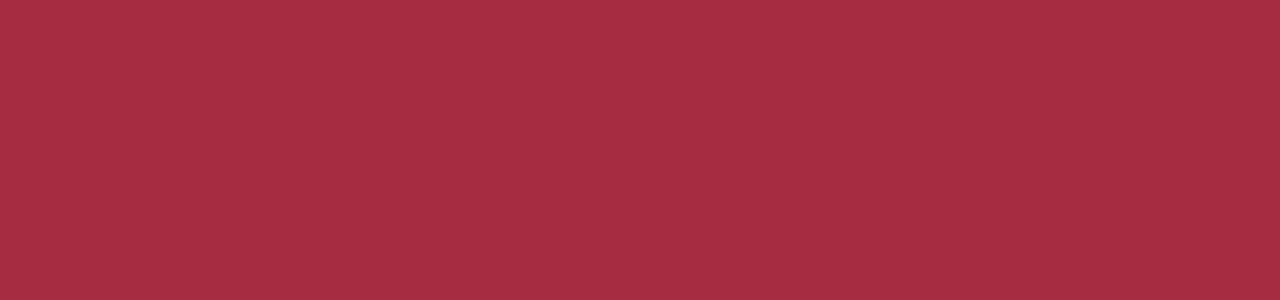
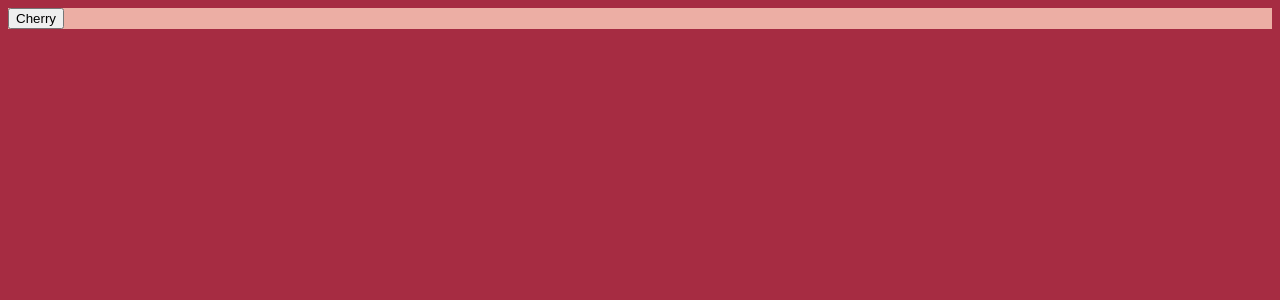
Before and after one commit to yungshun317/react-bootstrap-styled-components-theme-switcher, a React app: page / in a window 1280 px wide. Shown: the top 300 px of the page. Built offline with nearby package versions, Linux system fonts and the light colour scheme.

Commit message:
[FEAT] Create the `KitDropdownMenu` and `KitDropdownToggle` components

```diff
--- a/src/kit/KitDropdown.js
+++ b/src/kit/KitDropdown.js
@@ -1,23 +1,70 @@
-import React from "react";
+import React, { useState } from "react";
 import styled from "styled-components";
 import { Dropdown } from "react-bootstrap";
+
+export const StyledBootstrapDropdownToggle = styled(Dropdown.Toggle)`
+`;
+
+export function KitDropdownToggle(props) {
+	const { showMenu, alignRight, ...rest } = props;
+	return (
+        <StyledBootstrapDropdownToggle
+            {...rest}
+            className={showMenu ? "dropdown-toggle show" : "dropdown-toggle"}
+        />
+    );
+}
+
+export const StyledBootstrapDropdownMenu = styled(Dropdown.Menu)``;
+
+export function KitDropdownMenu(props) {
+	const { showMenu, alignRight, ...rest } = props;
+    return (
+        <StyledBootstrapDropdownMenu
+            {...rest}
+            className={`
+            	dropdown-menu
+            	${alignRight ? "dropdown-menu-right" : ""}
+            	${showMenu ? "show" : ""}
+            `}
+        />
+    );
+}
 
 export const StyledBootstrapDropdownItem = styled(Dropdown.Item)`
 `;
 
 export function KitDropdownItem(props) {
+	const { showMenu, alignRight, onSelect, ...rest } = props;
 	return (
-		<StyledBootstrapDropdownItem onClick={() => onSelect()} />
+		<StyledBootstrapDropdownItem {...rest} onClick={() => onSelect()} />
 	);
 }
 
 export const StyledBootstrapDropdown = styled(Dropdown)``;
 
 export function KitDropdown(props) {
+    const [showMenu, setShowMenu] = useState(true);
+
 	return (
 		<StyledBootstrapDropdown
+		    {...props}
+		    className={showMenu ? "show dropdown" : "dropdown"}
 		>
-
+		    <KitDropdownToggle
+                {...props}
+                showMenu={showMenu}
+                onClick={() => setShowMenu(!showMenu)}
+            >
+                {props.label}
+            </KitDropdownToggle>
+		    <KitDropdownMenu
+		        {...props}
+		        onClick={() => setShowMenu(!showMenu)}
+		        showMenu={showMenu}
+		    >
+		        {props.items}
+		    </KitDropdownMenu>
 		</StyledBootstrapDropdown>
 	);
 }
```
